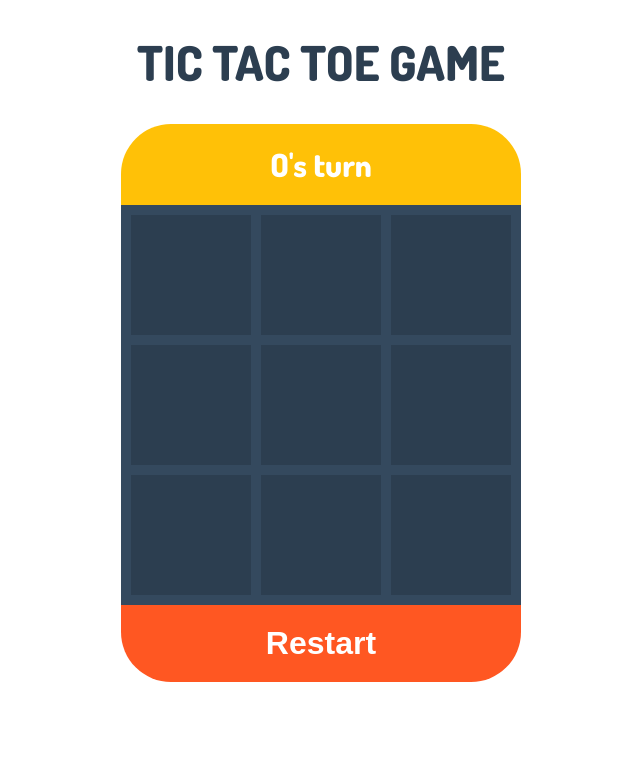
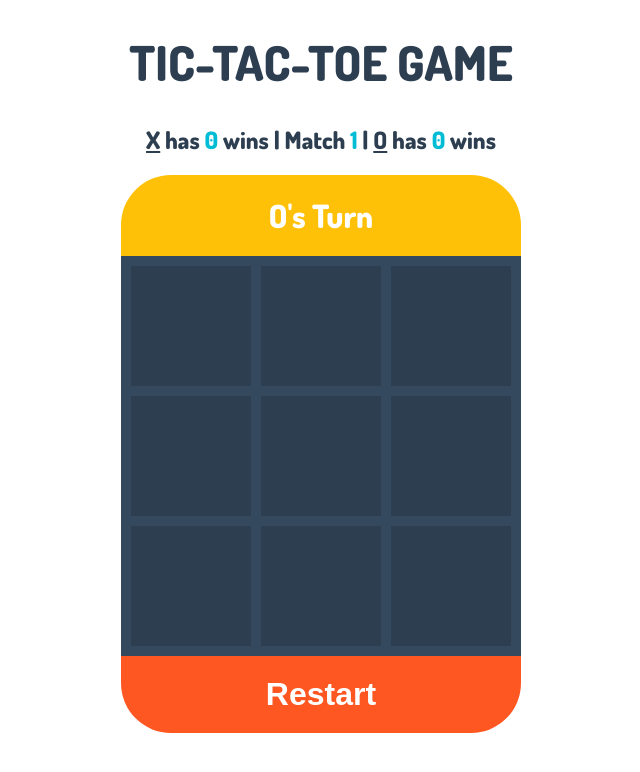
Before and after one commit to elattariyassine/Vue-js-apps, a Vue app in the folder tic-tac-toe/: page / in a window 1280 px wide. Shown: the top 772 px of the page, without its empty margins (319-959 px from the left). Built offline with nearby package versions, Linux system fonts and the light colour scheme.

Commit message:
[TIC] statistics & fixing some bugs

```diff
--- a/tic-tac-toe/src/App.vue
+++ b/tic-tac-toe/src/App.vue
@@ -1,43 +1,51 @@
 <template>
   <div id="app">
-      <h1>Tic Tac Toe Game</h1>
-      <Grid></Grid>
+    <h1>Tic-Tac-Toe Game</h1>
+    <h2 class="statistics">
+      <span class="playerNames">X</span> has
+      <span class="results">{{ wins["X"] }}</span> wins | Match
+      <span class="results">{{ matches + 1 }}</span> |
+      <span class="playerNames">O</span> has
+      <span class="results">{{ wins["O"] }}</span> wins
+    </h2>
+    <Grid />
     <button class="restart" @click="restart">Restart</button>
   </div>
 </template>
 
 <script>
-
-import Grid from './components/Grid.vue';
-import EventBus from './eventBus';
-
+import Grid from "./components/Grid.vue";
+import EventBus from "./eventBus.js";
 export default {
-  name: 'App',
+  name: "App",
   components: {
     Grid
   },
-  data(){
+  data() {
     return {
       matches: 0,
       wins: {
         O: 0,
         X: 0
       }
+    };
+  },
+  methods: {
+    restart() {
+      EventBus.$emit("clearCells");
+      EventBus.$emit("resetGrid");
+      this.matches++;
     }
   },
-    methods: {
-      restart(){
-        EventBus.$emit('clearCells');
-        this.matches++;
+  created() {
+    EventBus.$on("win", winner => this.wins[winner]++);
   }
-    }
-}
+};
 </script>
 
 <style>
-
 #app {
-  font-family: 'Dosis', sans-serif;
+  font-family: "Dosis", sans-serif;
   -webkit-font-smoothing: antialiased;
   -moz-osx-font-smoothing: grayscale;
   text-align: center;
@@ -45,12 +53,12 @@ export default {
   margin: 0 auto;
   max-width: 400px;
 }
-#app h1{
+#app h1 {
   text-transform: uppercase;
   font-weight: bold;
   font-size: 3em;
 }
-.restart{
+.restart {
   width: 100%;
   margin: 0;
   background-color: #ff5722;
@@ -59,9 +67,20 @@ export default {
   padding: 20px 0;
   border-bottom-left-radius: 50px;
   border-bottom-right-radius: 50px;
-  font-weight: bold;
+  font-weight: 800;
   cursor: pointer;
   outline: none;
   font-size: 2em;
 }
+.statistics {
+  font-weight: 400;
+}
+.statistics .results {
+  color: #00bcd4;
+  font-weight: 800;
+}
+.statistics .playerNames {
+  text-decoration: underline;
+  color: #2c3e50;
+}
 </style>
--- a/tic-tac-toe/src/components/Cell.vue
+++ b/tic-tac-toe/src/components/Cell.vue
@@ -1,39 +1,40 @@
-<template>
+<template lang="html">
   <div class="cell" @click="shot">
     {{ mark }}
   </div>
 </template>
 
 <script>
-import EventBus from '../eventBus.js';
+import EventBus from "../eventBus.js";
+
 export default {
-    name: "cell",
-    props: ['marker'],
-    data(){
+  name: "Cell",
+  props: ["marker"],
+  data() {
     return {
-            mark: '',
+      mark: "",
       canPlaceMark: true
-        }
+    };
   },
   methods: {
-        shot(){
-            if(this.canPlaceMark){
+    shot() {
+      if (this.canPlaceMark) {
         this.mark = this.$parent.activePlayer;
         this.canPlaceMark = false;
-                EventBus.$emit('shot', this.marker);
+        EventBus.$emit("shot", this.marker);
       }
     }
   },
-    created(){
-        EventBus.$on('freeze', () => {
+  created() {
+    EventBus.$on("freeze", () => {
       this.canPlaceMark = false;
     });
-        EventBus.$on('clearCells', () => {
-            this.mark = '';
+    EventBus.$on("clearCells", () => {
+      this.mark = "";
       this.canPlaceMark = true;
     });
   }
-}
+};
 </script>
 
 <style lang="css" scoped>
@@ -42,9 +43,8 @@ export default {
   line-height: 120px;
   font-size: 3.5em;
   background-color: #2c3e50;
-    font-family: 'Permanent Marker', cursive;
+  font-family: "Permanent Marker", cursive;
 }
-
 .cell:hover {
   background-color: #405971;
   cursor: pointer;
--- a/tic-tac-toe/src/components/Grid.vue
+++ b/tic-tac-toe/src/components/Grid.vue
@@ -1,107 +1,117 @@
-<template>
+<template lang="html">
   <div>
     <div class="gameStatus" :class="gameStatusColor">
       {{ gameStatusMessage }}
     </div>
     <div class="grid">
-            <cell v-for="n in 9" :key="n" :marker="n"></cell>
+      <Cell v-for="n in 9" :key="n" :marker="n" />
     </div>
   </div>
 </template>
 
 <script>
-
-import Cell from './Cell.vue';
-import EventBus from '../eventBus.js';
-
+import EventBus from "../eventBus.js";
+import Cell from "./Cell.vue";
 export default {
-    name: 'Grid',
+  name: "Grid",
   components: {
     Cell
   },
-    created(){
-        EventBus.$on('shot', cellNumver => {
-            this.cells[cellNumver] = this.activePlayer;
-            this.moves++;
-            this.gameStatus = this.changeGameStatus();
-        });
-    },
-    data(){
-        return {
-            activePlayer: 'O',
-            gameStatus: 'turn',
-            gameStatusMessage: "O's turn",
-            gameStatusColor: 'statusTurn',
-            moves: 0,
-            winConditions: [
-              [1, 2, 3], [4, 5, 6], [7, 8, 9], //rows
-              [1, 4, 7], [2, 5, 8], [3, 6, 9], //columns
-              [1, 5, 9], [3, 5, 7] //diagonals
-            ],
-            cells: {
-              1: '', 2: '', 3: '',
-              4: '', 5: '', 6: '',
-              7: '', 8: '', 9: ''
+  computed: {
+    nonActivePlayer() {
+      if (this.activePlayer === "O") {
+        return "X";
       }
+      return "O";
     }
   },
-    methods : {
-        changePlayer(){
+  methods: {
+    changePlayer() {
       this.activePlayer = this.nonActivePlayer;
-            this.gameStatusMessage = this.activePlayer + "'s turn";
+      this.gameStatusMessage = `${this.activePlayer}'s Turn`;
     },
-        checkForWin(){
+    checkForWin() {
       let cells = this.cells;
-            return this.winConditions.some(condition => {
+      return this.winConditions.some(conditon => {
         let count = 0;
-                condition.forEach(cell => {
-                    if (cells[cell] === this.activePlayer){
+        conditon.forEach(cell => {
+          if (cells[cell] === this.activePlayer) {
             count++;
           }
         });
-                if(count === 3){
+        if (count === 3) {
           return true;
         }
         return false;
       });
     },
-        gameIsWon(){
-            EventBus.$emit('win', this.activePlayer);
-            this.gameStatusMessage = this.activePlayer + ' wins';
-            EventBus.$emit('freeze');
-            return 'win';
+    gameIsWon() {
+      EventBus.$emit("win", this.activePlayer);
+      this.gameStatusMessage = `${this.activePlayer} Wins`;
+      EventBus.$emit("freeze");
+      return "win";
     },
-        changeGameStatus(){
-            if (this.checkForWin()){
+    changeGameStatus() {
+      if (this.checkForWin()) {
         return this.gameIsWon();
-            }else if (this.moves == 9){
-                return 'draw';
+      } else if (this.moves === 9) {
+        return "draw";
       }
       this.changePlayer();
-            return 'turn';
+      return "turn";
     }
   },
-    computed: {
-        nonActivePlayer(){
-            if (this.activePlayer == 'O'){
-                return 'X';
+  created() {
+    EventBus.$on("shot", cellNumber => {
+      this.cells[cellNumber] = this.activePlayer;
+      this.moves++;
+      this.gameStatus = this.changeGameStatus();
+    });
+    EventBus.$on("resetGrid", () => {
+      Object.assign(this.$data, this.$options.data());
+    });
+  },
+  data() {
+    return {
+      activePlayer: "O",
+      gameStatus: "turn",
+      gameStatusMessage: "O's Turn",
+      gameStatusColor: "statusTurn",
+      moves: 0,
+      winConditions: [
+        [1, 2, 3],
+        [4, 5, 6],
+        [7, 8, 9], // rows
+        [1, 4, 7],
+        [2, 5, 8],
+        [3, 6, 9], // columns
+        [1, 5, 9],
+        [3, 5, 7] // diagonals
+      ],
+      cells: {
+        1: "",
+        2: "",
+        3: "",
+        4: "",
+        5: "",
+        6: "",
+        7: "",
+        8: "",
+        9: ""
       }
-            return  'O';
-        }
+    };
   },
   watch: {
-        gameStatus(){
-            if(this.gameStatus == 'win'){
-                this.gameStatusColor = 'statusWin';
-            }
-            else if(this.gameStatus == 'draw'){
-                this.gameStatusColor = 'statusDraw';
-                this.gameStatusMessage = 'There is no winner';
+    gameStatus() {
+      if (this.gameStatus === "win") {
+        this.gameStatusColor = "statusWin";
+      } else if (this.gameStatus === "draw") {
+        this.gameStatusColor = "statusDraw";
+        this.gameStatusMessage = "There's no winner";
       }
     }
   }
-
-}
+};
 </script>
 
 <style lang="css" scoped>
@@ -110,11 +120,19 @@ export default {
   grid-template-columns: 120px 120px 120px;
   grid-gap: 10px;
   background-color: #34495e;
+  color: white;
   width: 100%;
   position: relative;
   padding: 10px;
-    color: white;
   box-sizing: border-box;
+}
+.gameStatus {
+  padding: 20px 0;
+  border-top-left-radius: 50px;
+  border-top-right-radius: 50px;
+  font-size: 2em;
+  font-weight: 800;
+  color: #fff;
 }
 .statusTurn {
   background-color: #ffc107;
@@ -125,12 +143,4 @@ export default {
 .statusDraw {
   background-color: #dedede;
 }
-.gameStatus{
-    padding: 20px 0;
-    border-top-left-radius: 50px;
-    border-top-right-radius: 50px;
-    font-size: 2em;
-    font-weight: 800;
-    color: white;
-}
 </style>
```
Lines whose indentation alone changed are shown as unchanged.
